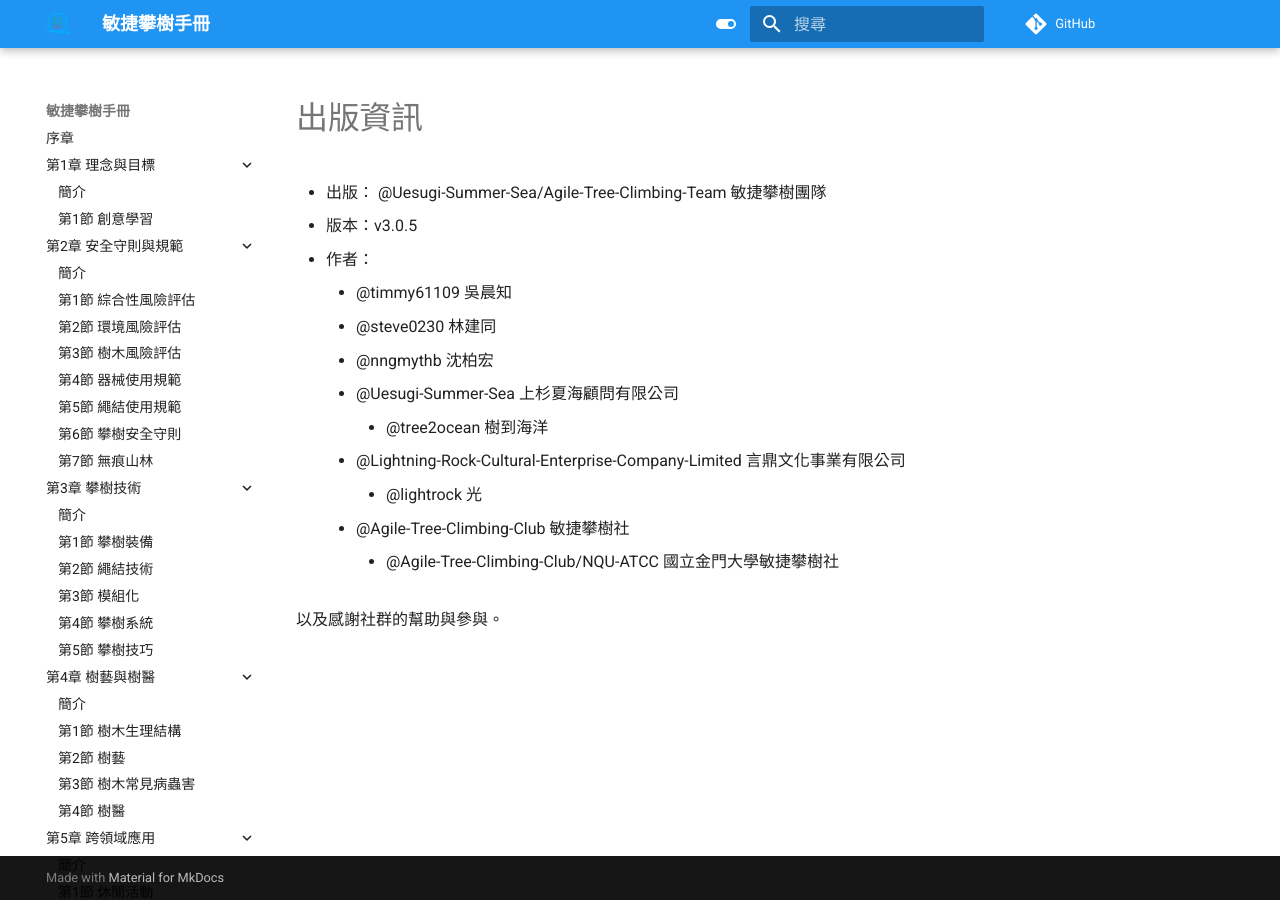
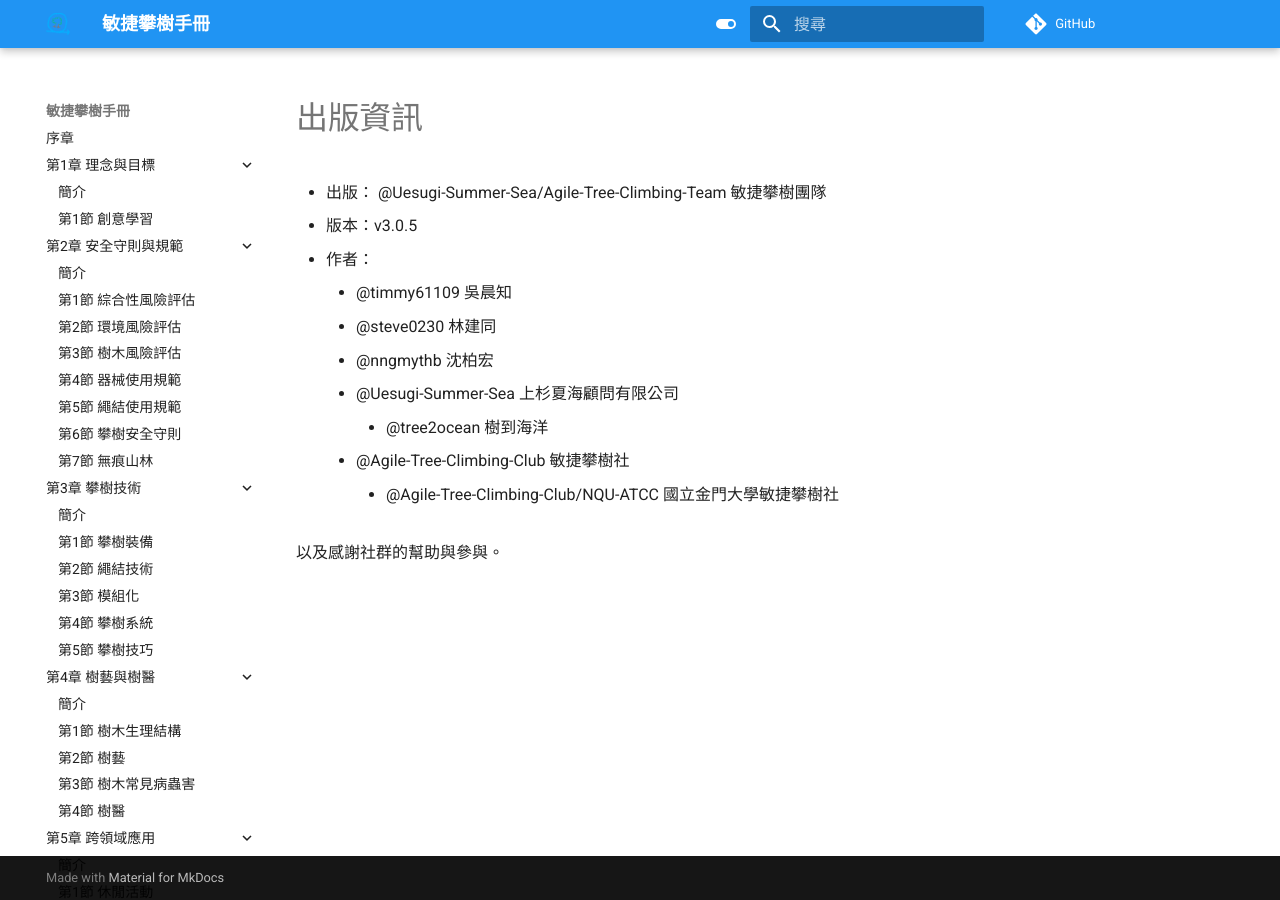
Before and after one commit to Uesugi-Summer-Sea/Agile-Tree-Climbing-Manual, an MkDocs documentation site: the page built from docs/出版資訊.md, in a window 1280 px wide. Built offline with MkDocs 1.6.1 and Material for MkDocs 9.7.7, drawn with Linux system fonts in a browser that asks for light colours; comment, search, counter and statistics services are not loaded.

Commit message:
此提交將刪掉不相關公司
修改項目:

模組:

議題

```diff
--- a/docs/出版資訊.md
+++ b/docs/出版資訊.md
@@ -6,8 +6,6 @@
   - @nngmythb 沈柏宏
   - @Uesugi-Summer-Sea 上杉夏海顧問有限公司
     - @tree2ocean 樹到海洋
-  - @Lightning-Rock-Cultural-Enterprise-Company-Limited 言鼎文化事業有限公司
-    - @lightrock 光
   - @Agile-Tree-Climbing-Club 敏捷攀樹社
     - @Agile-Tree-Climbing-Club/NQU-ATCC 國立金門大學敏捷攀樹社
 
```
